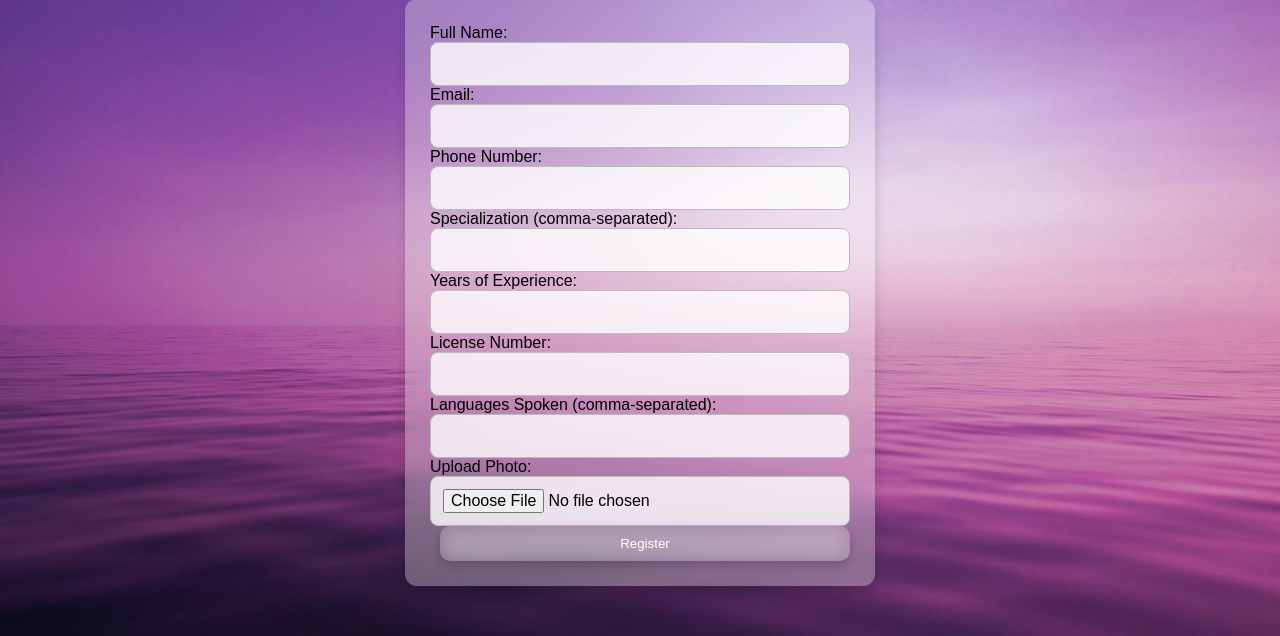
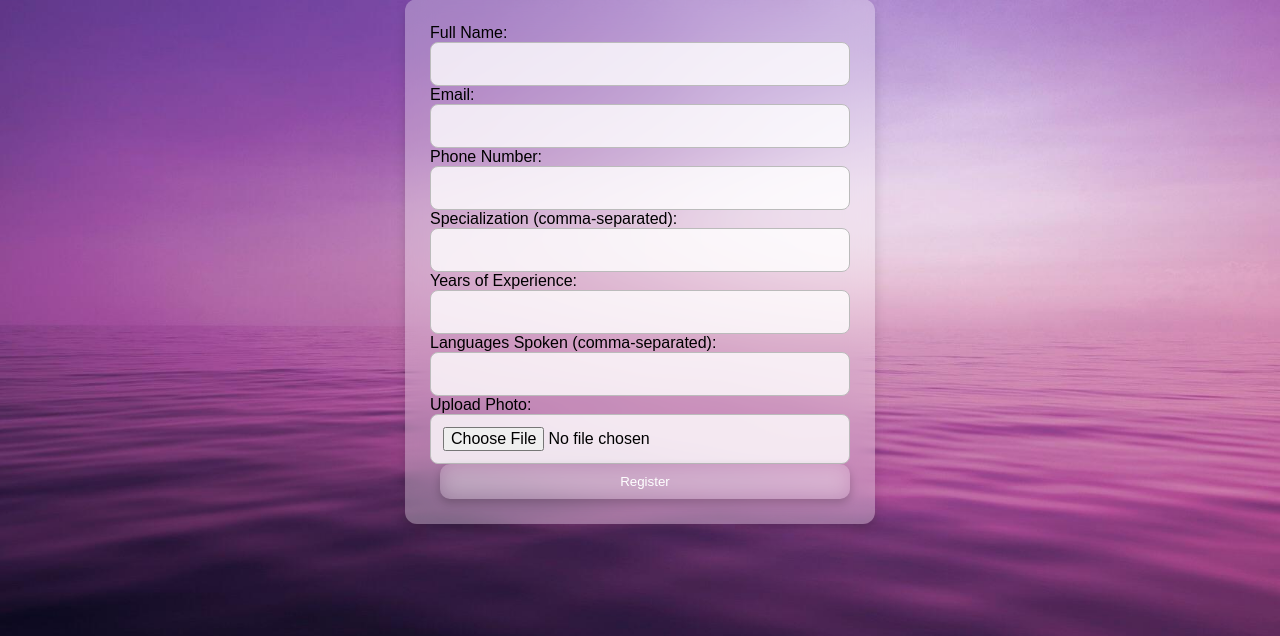
Before and after one commit to raahul504/furina, a Flask app: page /register in a window 1280 px wide. Shown: the part 71-707 px from the top of the page. Run offline with Flask 3, Linux system fonts and the light colour scheme; parts of the project's set-up code (start-up, migrations or seed data) failed here and were passed over.

Commit message:
removed license number input

```diff
--- a/templates/register.html
+++ b/templates/register.html
@@ -43,9 +43,6 @@
         <label for="experience">Years of Experience:</label>
         <input type="number" id="experience" name="experience" required>
 
-        <label for="license_number">License Number:</label>
-        <input type="text" id="license_number" name="license_number" required>
-
         <label for="languages">Languages Spoken (comma-separated):</label>
         <input type="text" id="languages" name="languages" required>
 
@@ -65,7 +62,6 @@
             formData.append("phone", document.getElementById("phone").value);
             formData.append("specialization", document.getElementById("specialization").value);
             formData.append("experience", document.getElementById("experience").value);
-            formData.append("license_number", document.getElementById("license_number").value);
             formData.append("languages", document.getElementById("languages").value);
 
             const photoInput = document.getElementById("photo");
```
